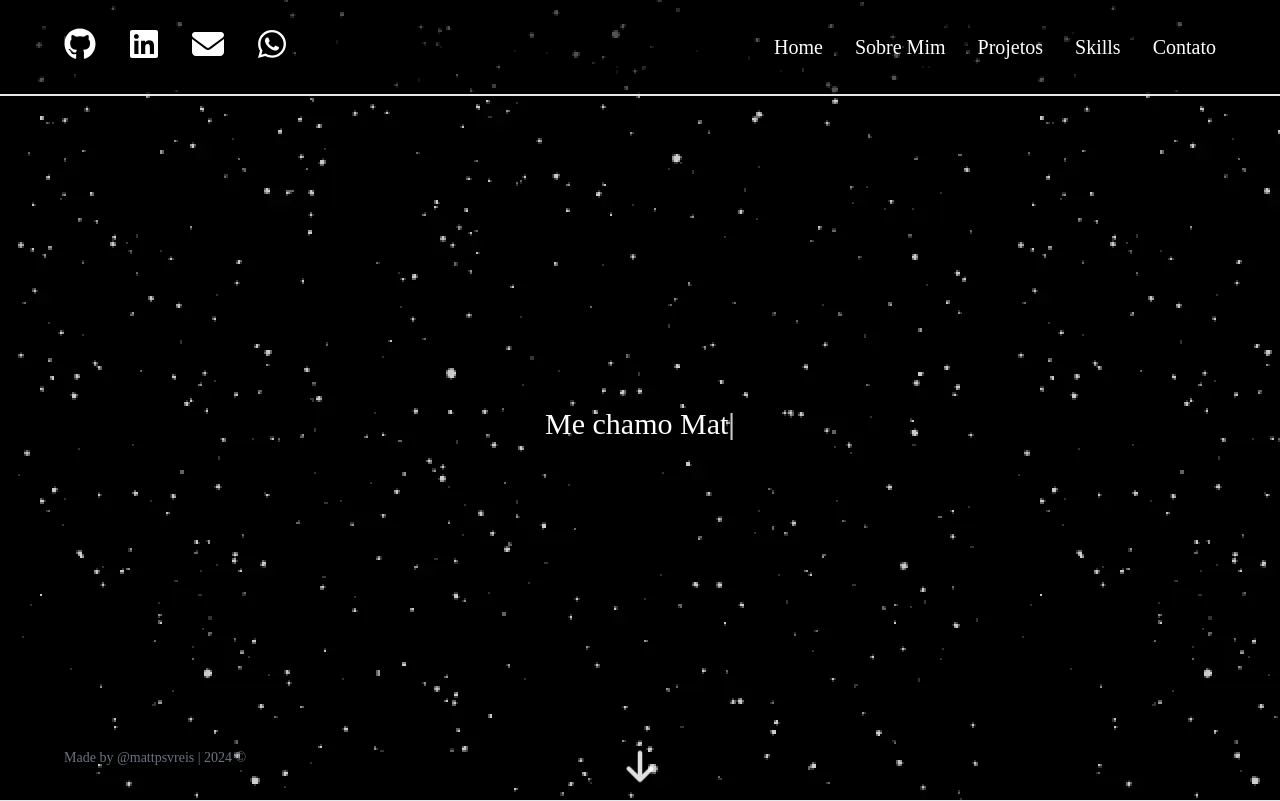
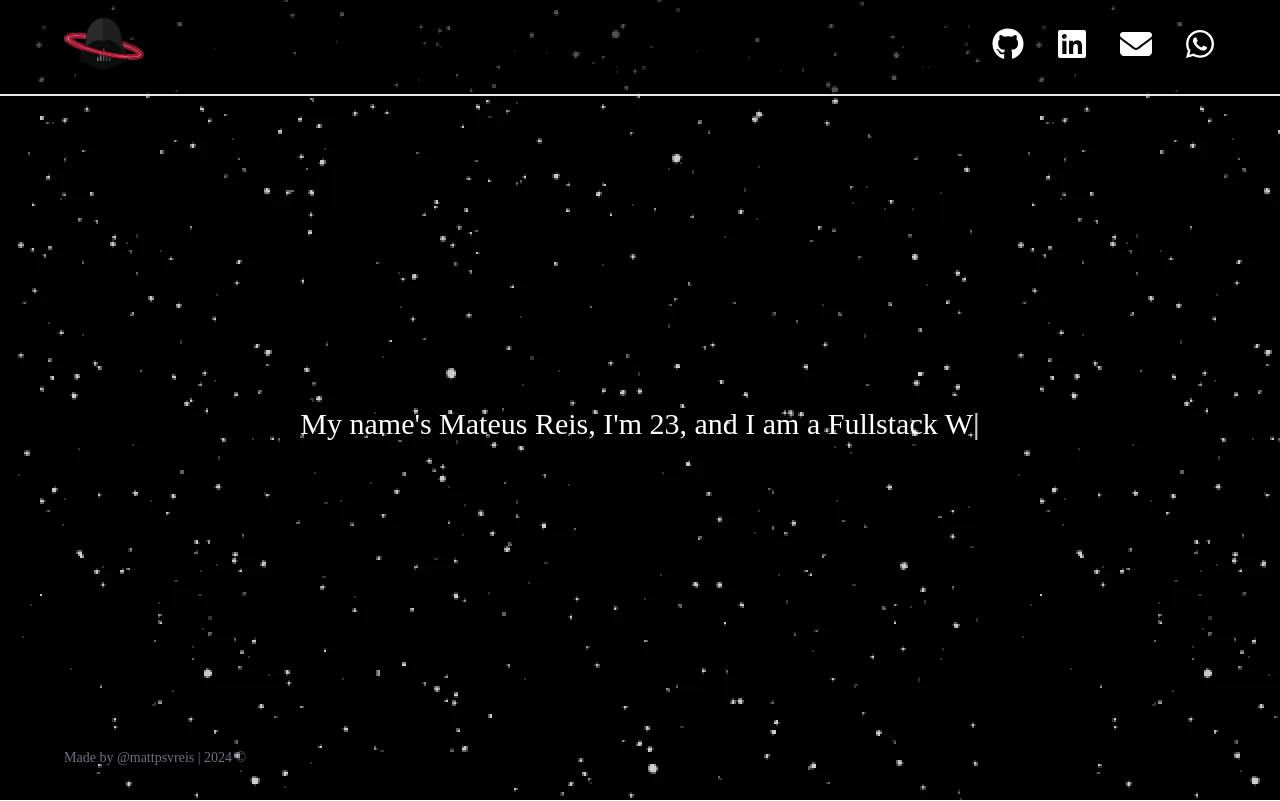
Before and after one commit to mattpsvreis/mattpsvreis-portfolio, a React (Vite) app: page / in a window 1280 px wide. Built offline with nearby package versions, Linux system fonts and the light colour scheme; a web font is replaced by a local one.

Commit message:
refactor: considerable amount changes to simplify this 'portfolio'

```diff
--- a/src/components/base/navbar/index.tsx
+++ b/src/components/base/navbar/index.tsx
@@ -1,7 +1,15 @@
 import { FC, useState } from 'react';
 
+import favicon from '@assets/svgs/favicon.svg';
 import clsx from 'clsx';
-import * as Icon from 'react-icons/fa6';
+import {
+  FaBars,
+  FaEnvelope,
+  FaGithub,
+  FaLinkedin,
+  FaWhatsapp,
+  FaX,
+} from 'react-icons/fa6';
 
 import { NavbarItem } from './components/item';
 import { NavbarMenu } from './components/menu';
@@ -26,39 +34,39 @@ export const Navbar: FC = () => {
         className='hidden h-full w-1/2 items-center justify-start gap-8 sm:flex'
       >
         <NavbarItem
-          content={<Icon.FaGithub size={32} />}
-          href='https://github.com/mattpsvreis'
-          target='_blank'
-        />
-        <NavbarItem
-          content={<Icon.FaLinkedin size={32} />}
-          href='https://www.linkedin.com/in/mateuspsvreis'
-          target='_blank'
-        />
-        <NavbarItem
-          content={<Icon.FaEnvelope size={32} />}
-          href='mailto:mateuspsvreis@gmail.com'
-          target='_blank'
-        />
-        <NavbarItem
-          content={<Icon.FaWhatsapp size={32} />}
-          href='https://wa.me/5524993209529'
-          target='_blank'
+          content={<img src={favicon} className='h-20' />}
+          href='#home'
+          target='_self'
         />
       </div>
       <div
         id='navbar-right'
         className='hidden h-full w-1/2 items-center justify-end gap-8 sm:flex'
       >
-        <NavbarItem content='Home' href='#home' target='_self' />
-        <NavbarItem content='Sobre Mim' href='#about' target='_self' />
-        <NavbarItem content='Projetos' href='#projects' target='_self' />
-        <NavbarItem content='Skills' href='#skills' target='_self' />
-        <NavbarItem content='Contato' href='#contact' target='_self' />
+        <NavbarItem
+          content={<FaGithub size={32} />}
+          href='https://github.com/mattpsvreis'
+          target='_blank'
+        />
+        <NavbarItem
+          content={<FaLinkedin size={32} />}
+          href='https://www.linkedin.com/in/mateuspsvreis'
+          target='_blank'
+        />
+        <NavbarItem
+          content={<FaEnvelope size={32} />}
+          href='mailto:mateuspsvreis@gmail.com'
+          target='_blank'
+        />
+        <NavbarItem
+          content={<FaWhatsapp size={32} />}
+          href='https://wa.me/5524993209529'
+          target='_blank'
+        />
       </div>
       <div id='navbar-hamburger' className='flex w-full justify-end sm:hidden'>
         <button onClick={handleMenu}>
-          {menuOpen ? <Icon.FaX size={32} /> : <Icon.FaBars size={32} />}
+          {menuOpen ? <FaX size={32} /> : <FaBars size={32} />}
         </button>
       </div>
       <NavbarMenu menuOpen={menuOpen}>
@@ -68,30 +76,6 @@ export const Navbar: FC = () => {
           href='#home'
           target='_self'
         />
-        <NavbarItem
-          content='Sobre Mim'
-          onClick={handleMenu}
-          href='#about'
-          target='_self'
-        />
-        <NavbarItem
-          content='Projetos'
-          onClick={handleMenu}
-          href='#projects'
-          target='_self'
-        />
-        <NavbarItem
-          content='Skills'
-          onClick={handleMenu}
-          href='#skills'
-          target='_self'
-        />
-        <NavbarItem
-          content='Contato'
-          onClick={handleMenu}
-          href='#contact'
-          target='_self'
-        />
       </NavbarMenu>
     </nav>
   );
--- a/src/components/data-display/self-writing-text/index.tsx
+++ b/src/components/data-display/self-writing-text/index.tsx
@@ -95,7 +95,7 @@ export const SelfWritingText: FC<ISelfWritingTextProps> = ({
     } else {
       timeout = setTimeout(() => {
         setIsDeleting(true);
-      }, currentText.length * 35);
+      }, currentText.length * 40);
     }
 
     if (isDeleting) {
--- a/src/pages/landing/sections/home/index.tsx
+++ b/src/pages/landing/sections/home/index.tsx
@@ -1,7 +1,6 @@
 import { FC, Fragment } from 'react';
 
 import { SelfWritingText } from '@/components/data-display/self-writing-text';
-import * as Icon from 'react-icons/fa6';
 
 import '@styles/blinking-arrow.css';
 
@@ -17,20 +16,20 @@ export const Home: FC = () => {
         <SelfWritingText
           blinkingCursor
           text={[
-            'Olá! Seja bem-vindo(a) ao meu portfólio! =)',
-            'Me chamo Mateus Reis, tenho 23 anos, e sou do Rio de Janeiro.',
-            'Sou um Desenvolvedor Web Full-Stack, e estou em busca de novas oportunidades.',
+            `Hey there, stranger! =)`,
+            `My name's Mateus Reis, I'm 23, and I am a Fullstack Web Developer, AI Enthusiast, and Technical Trailblazer.`,
+            `I have three years of experience developing complex applications of varied sizes.`,
+            `I'm always looking for new challenges and opportunities to grow my skills and knowledge, feel free to reach out if you're interested. ;)`,
           ]}
           speed='medium'
           className='-mt-24 text-center text-3xl'
         />
       </SectionWrapper>
-      <div className='flex items-center justify-center'>
+      {/* <div className='flex items-center justify-center'>
         <a href='#about' target='_self'>
-          <Icon.FaArrowDown size={36} className='blinking-arrow -mt-16' />
+          <FaArrowDown size={36} className='blinking-arrow -mt-16' />
         </a>
-      </div>
-      <hr />
+      </div> */}
     </Fragment>
   );
 };
```
